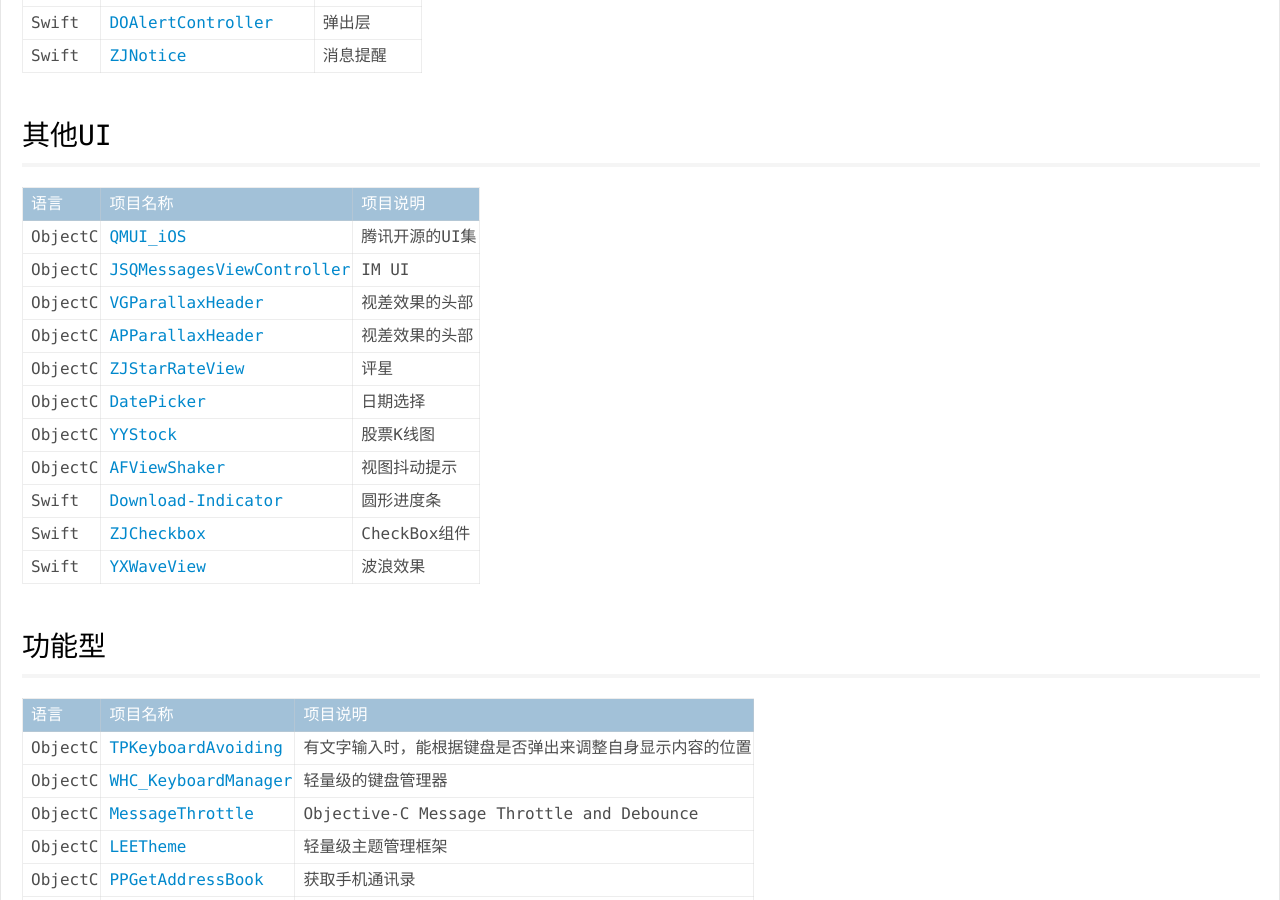
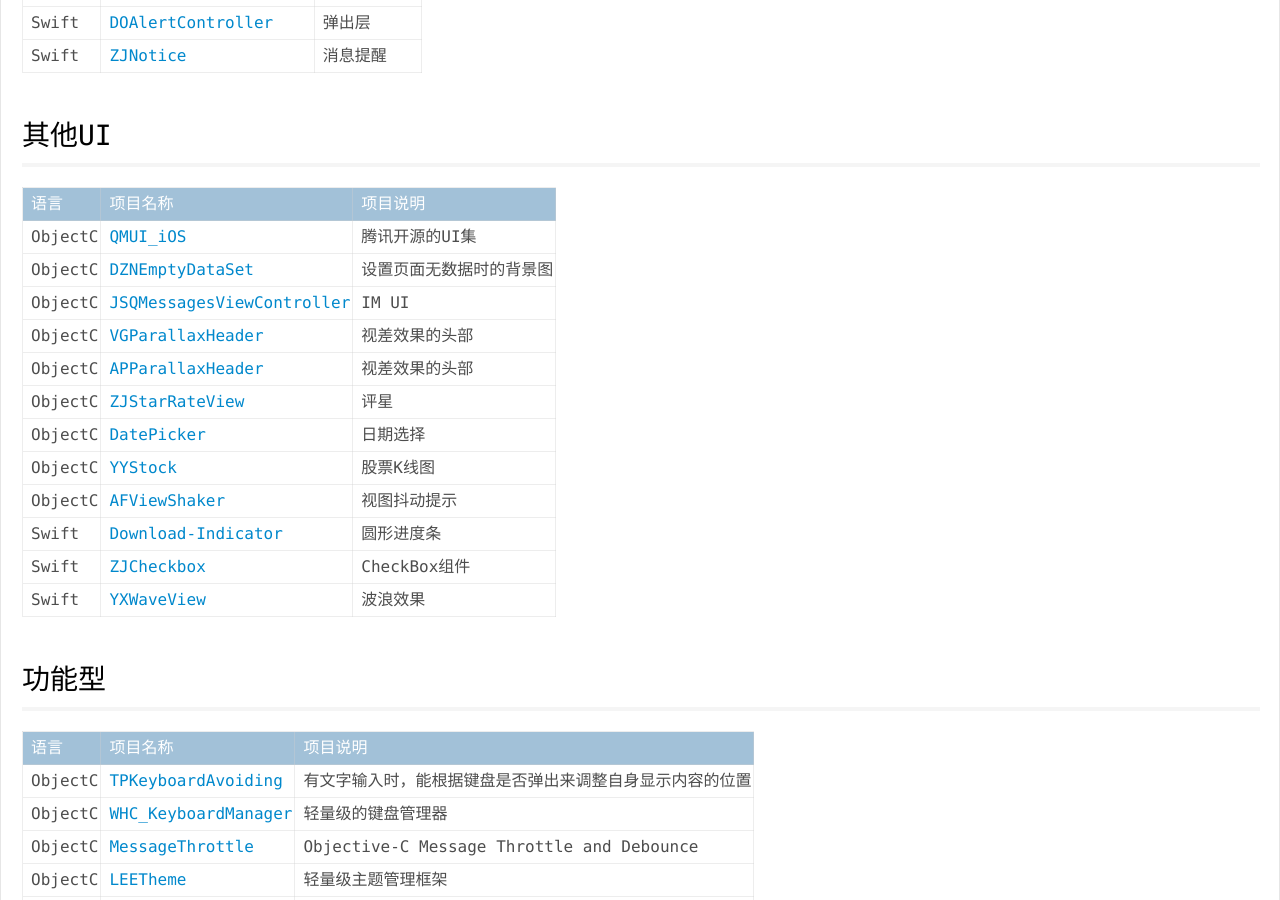
Before and after one commit to psvmc/myblog_jekyll, a Jekyll site: the page built from _posts/2017-12-27-ios-lib.md, in a window 1280 px wide and 900 px high, scrolled down 5526 px. Built offline with Jekyll 4.4.1, drawn with Linux system fonts in a browser that asks for light colours; comment, search, counter and statistics services are not loaded.

Commit message:
文章更新

```diff
--- a/_posts/2017-12-27-ios-lib.md
+++ b/_posts/2017-12-27-ios-lib.md
@@ -171,6 +171,7 @@
 |语言|项目名称|项目说明|
 |-----|-----|-----|
 |ObjectC|[QMUI_iOS](https://github.com/QMUI/QMUI_iOS)|腾讯开源的UI集|
+|ObjectC|[DZNEmptyDataSet](https://github.com/dzenbot/DZNEmptyDataSet)|设置页面无数据时的背景图|
 |ObjectC|[JSQMessagesViewController](https://github.com/jessesquires/JSQMessagesViewController)|IM UI|
 |ObjectC|[VGParallaxHeader](https://github.com/stoprocent/VGParallaxHeader)|视差效果的头部|
 |ObjectC|[APParallaxHeader](https://github.com/apping/APParallaxHeader)|视差效果的头部|
```
